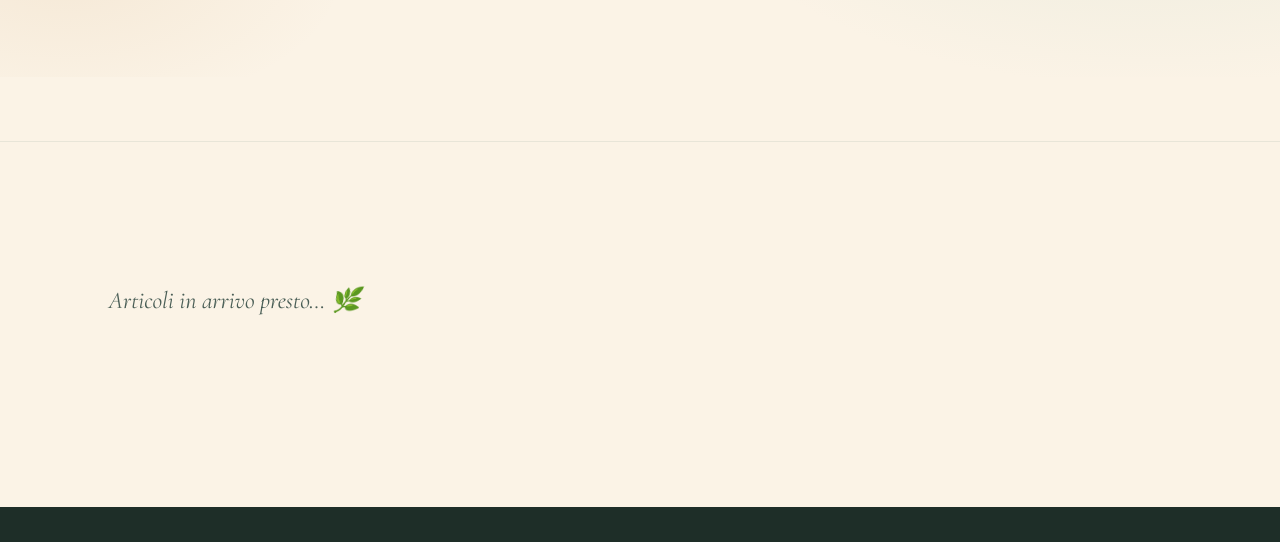
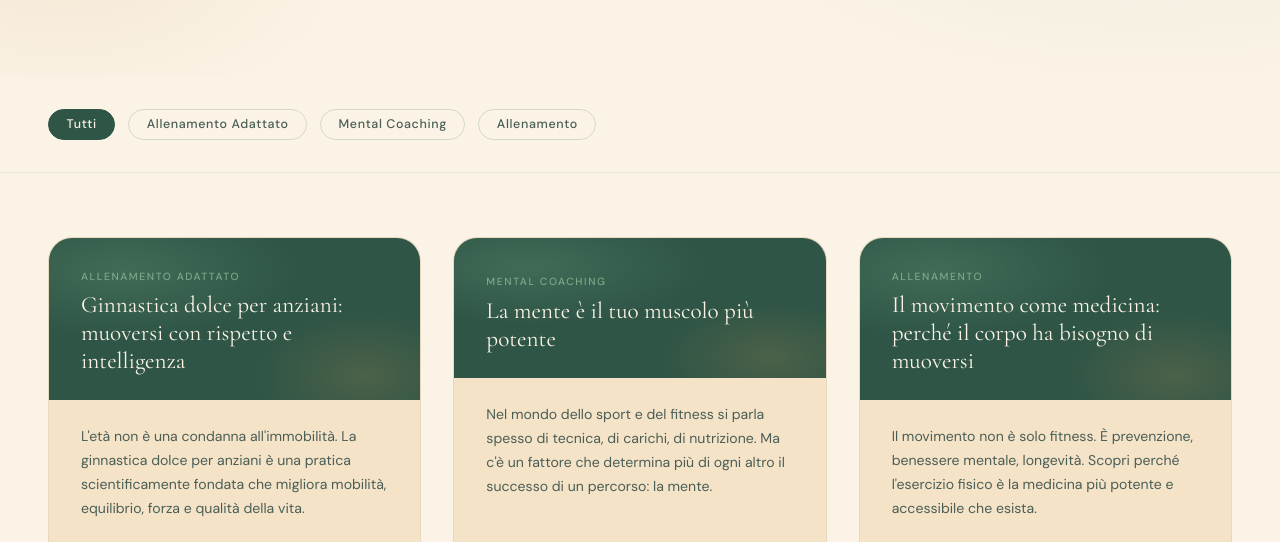
Before and after one commit to barneschialessandro-spec/barnebodymind, a plain HTML site: page blog.html in a window 1280 px wide. Shown: the part 518-1060 px from the top of the page. Drawn offline with nearby package versions, Linux system fonts and the light colour scheme; no server answers.

Commit message:
Update blog.html

```diff
--- a/blog.html
+++ b/blog.html
@@ -372,18 +372,41 @@ function closeArticleBtn() {
 // Close with ESC
 document.addEventListener('keydown', e => { if (e.key === 'Escape') closeArticleBtn(); });
 
-// Load posts
-fetch('posts.json')
-  .then(r => r.json())
-  .then(posts => {
-    allPosts = posts.reverse(); // newest first
-    renderFilters(posts);
-    renderGrid(posts);
-  })
-  .catch(() => {
-    document.getElementById('grid').innerHTML =
-      '<div class="empty-state">Articoli in arrivo presto… 🌿</div>';
-  });
+// Posts inline — aggiungi nuovi articoli qui sotto
+const POSTS = [
+  {
+    "id": "1",
+    "slug": "movimento-come-medicina",
+    "title": "Il movimento come medicina: perché il corpo ha bisogno di muoversi",
+    "date": "2025-05-09",
+    "category": "Allenamento",
+    "excerpt": "Il movimento non è solo fitness. È prevenzione, benessere mentale, longevità. Scopri perché l'esercizio fisico è la medicina più potente e accessibile che esista.",
+    "content": "Il movimento non è solo fitness. È prevenzione, benessere mentale, longevità.\n\nOgni volta che muoviamo il corpo, stiamo facendo qualcosa di straordinario: attiviamo il sistema cardiovascolare, stimoliamo la produzione di endorfine, rafforziamo ossa e muscoli, miglioriamo la qualità del sonno e riduciamo i livelli di cortisolo — l'ormone dello stress.\n\nLa ricerca scientifica è ormai chiara: l'inattività fisica è uno dei principali fattori di rischio per malattie croniche, disturbi dell'umore e riduzione della qualità della vita. Eppure, milioni di persone continuano a rimandare, aspettando il momento perfetto, la motivazione giusta, le condizioni ideali.\n\nLa verità è che non esiste un momento perfetto. Esiste solo adesso.\n\n## Movimento adattato: nessuna scusa tiene\n\nUna delle obiezioni più comuni è: 'Non posso allenarmi perché ho un problema fisico.' Proprio qui entra in gioco l'allenamento adattato — la capacità di modellare l'esercizio attorno alla persona, non il contrario.\n\nChe si tratti di una disabilità, di una fase di riabilitazione, o semplicemente dell'età che avanza, esiste sempre un modo per muoversi. Sempre. Io ne sono la prova vivente.\n\n## Inizia da dove sei\n\nNon serve una palestra. Non serve attrezzatura costosa. Bastano 20 minuti al giorno, la volontà di iniziare e — se ne hai bisogno — qualcuno che ti guidi nel percorso giusto per te.\n\nIl tuo corpo ti ringrazierà. La tua mente ancora di più."
+  },
+  {
+    "id": "2",
+    "slug": "mente-e-performance",
+    "title": "La mente è il tuo muscolo più potente",
+    "date": "2025-05-09",
+    "category": "Mental Coaching",
+    "excerpt": "Nel mondo dello sport e del fitness si parla spesso di tecnica, di carichi, di nutrizione. Ma c'è un fattore che determina più di ogni altro il successo di un percorso: la mente.",
+    "content": "Nel mondo dello sport e del fitness si parla spesso di tecnica, di carichi, di nutrizione. Ma c'è un fattore che determina più di ogni altro il successo di un percorso: la mente.\n\nLa psicologia dello sport ha dimostrato ormai da decenni che la performance fisica è profondamente influenzata dallo stato mentale dell'atleta — professionista o amatore che sia. Concentrazione, motivazione, gestione dell'ansia, resilienza di fronte agli insuccessi: tutto questo si allena, esattamente come si allena un muscolo.\n\n## Il dialogo interno\n\nUno degli aspetti più potenti del mental coaching è lavorare sul dialogo interno — quella voce nella testa che spesso sabota prima ancora di iniziare. 'Non ce la faccio', 'Non sono adatto', 'È troppo difficile per me.'\n\nRiconoscere questi schemi, capire da dove vengono e trasformarli in pensieri funzionali è un lavoro che fa la differenza non solo in palestra, ma nella vita intera.\n\n## Mindfulness e movimento\n\nIntegrare la pratica della mindfulness nell'allenamento significa portare piena attenzione a ogni gesto, ogni respiro, ogni sensazione corporea. Il risultato è doppio: si migliora la tecnica esecutiva e si coltiva una connessione profonda con il proprio corpo.\n\nNon è misticismo. È neuroscienza applicata al benessere."
+  },
+  {
+    "id": "3",
+    "slug": "ginnastica-dolce-anziani",
+    "title": "Ginnastica dolce per anziani: muoversi con rispetto e intelligenza",
+    "date": "2025-05-09",
+    "category": "Allenamento Adattato",
+    "excerpt": "L'età non è una condanna all'immobilità. La ginnastica dolce per anziani è una pratica scientificamente fondata che migliora mobilità, equilibrio, forza e qualità della vita.",
+    "content": "L'età non è una condanna all'immobilità. Anzi, è proprio con l'avanzare degli anni che il movimento diventa ancora più importante — non per costruire prestazioni, ma per mantenere indipendenza, vitalità e benessere.\n\nLa ginnastica dolce per anziani è una disciplina che ho molto a cuore. Lavora su aspetti fondamentali come la mobilità articolare, l'equilibrio, la forza funzionale e la coordinazione — tutte qualità che tendono a ridursi con l'età ma che possono essere mantenute e persino migliorate con il giusto approccio.\n\n## Cosa prevede un programma di ginnastica dolce\n\nOgni programma è personalizzato in base alle condizioni fisiche della persona. In generale si lavora su:\n\n- Esercizi di mobilità per colonna vertebrale, anche e spalle\n- Esercizi di equilibrio per prevenire le cadute\n- Rinforzo muscolare con carichi leggeri o il solo peso corporeo\n- Esercizi di respirazione e rilassamento\n- Stretching dolce per mantenere la flessibilità\n\n## Il valore della costanza\n\nAnche solo 2-3 sessioni a settimana di 30 minuti producono benefici misurabili in poche settimane. La chiave è la regolarità e il rispetto dei propri limiti — che non sono muri invalicabili, ma punti di partenza da cui crescere gradualmente.\n\nLavorare con persone anziane è per me una delle esperienze più ricche e gratificanti. La loro resilienza, la loro voglia di migliorare, la loro gratitudine sono una lezione continua."
+  }
+]
+;
+
+allPosts = [...POSTS].reverse();
+renderFilters(allPosts);
+renderGrid(allPosts);
 </script>
 
 </body>
```
